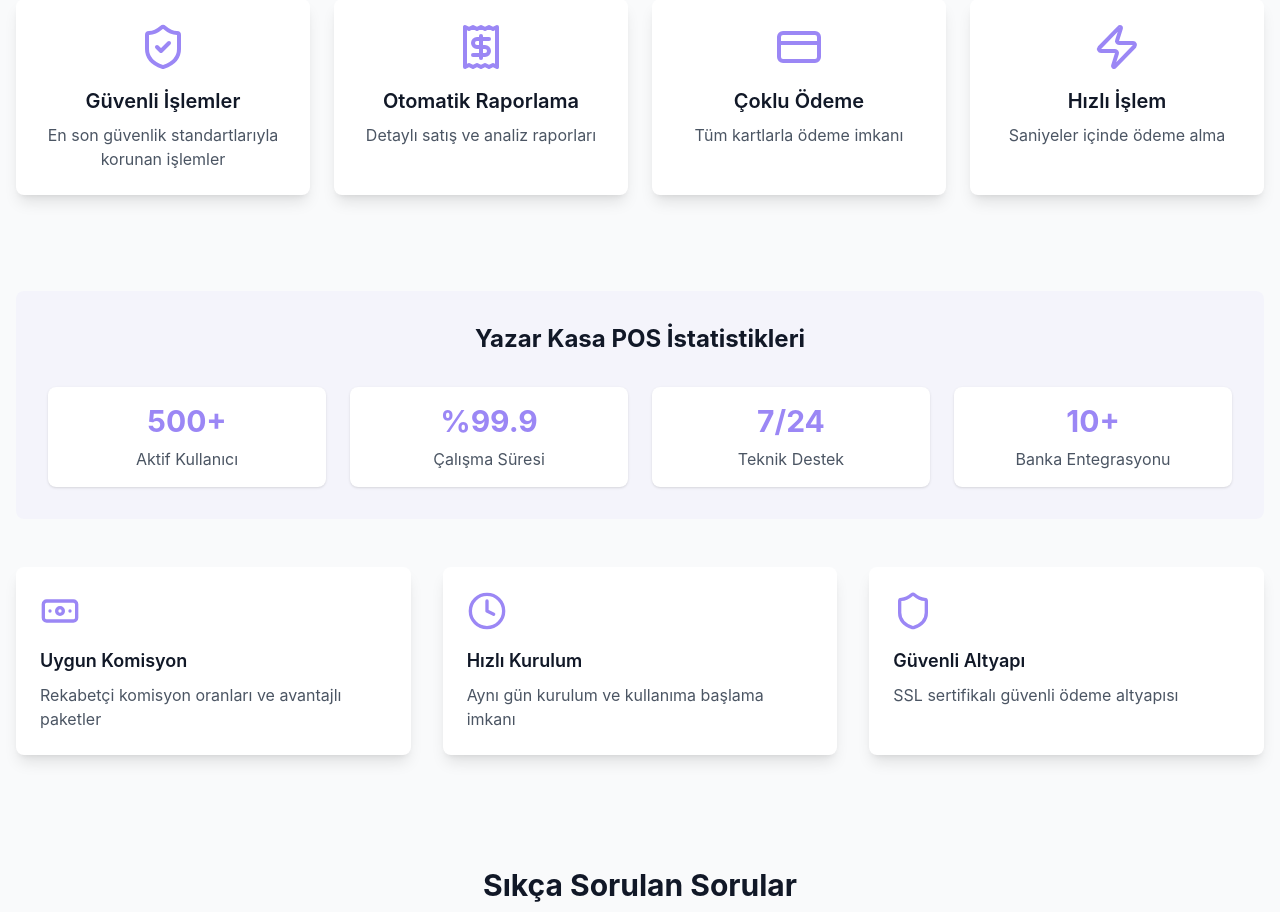
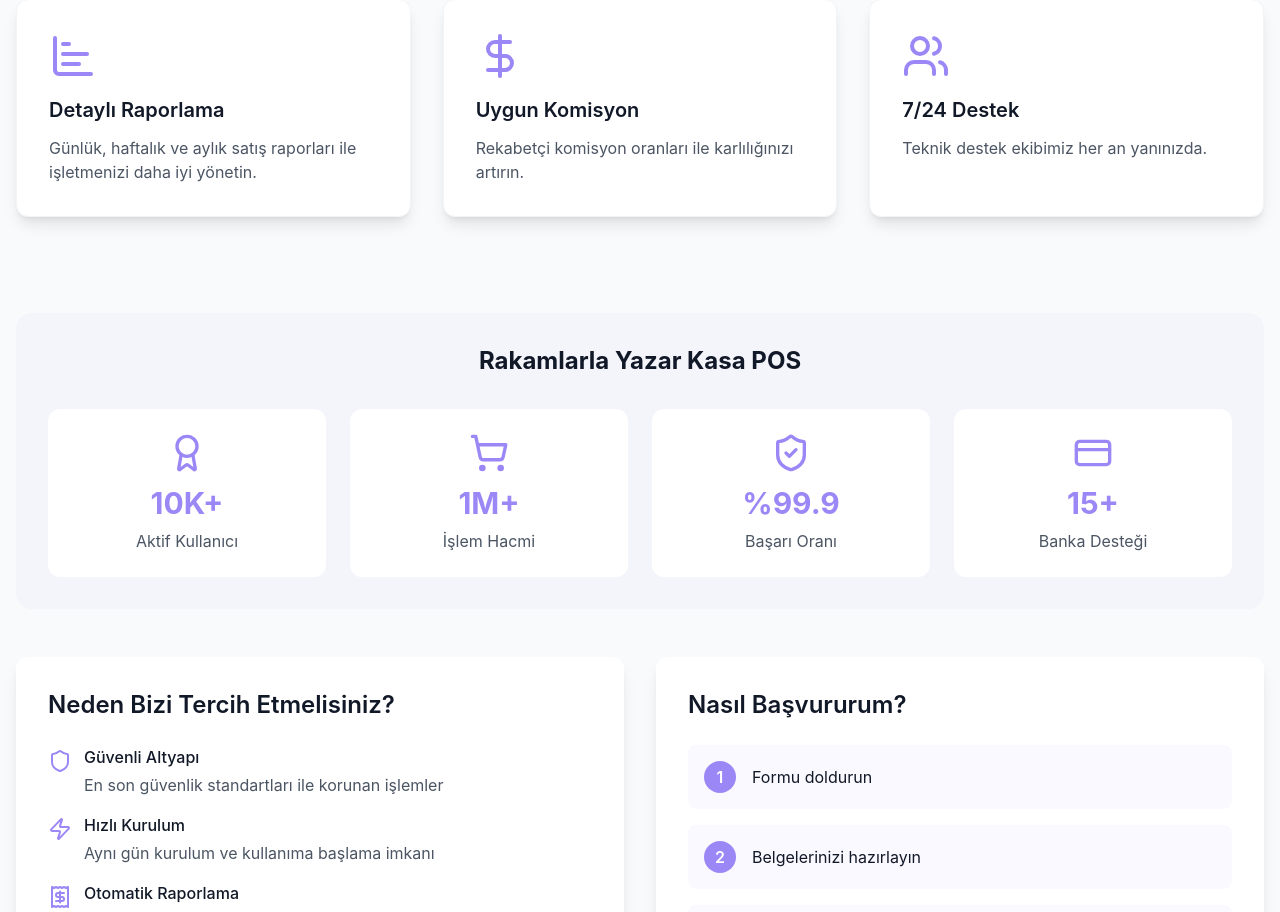
Before and after one commit to Volkaneless/pos-komisyon, a React (Vite) app: page /pos-types/yazarkasa in a window 1280 px wide. Shown: the part 3900-4812 px from the top of the page. Built offline with nearby package versions, Linux system fonts and the light colour scheme.

Commit message:
Enhance Yazarkasa page
Improved the functionality and content of the Yazarkasa POS page without altering the existing structure.
[skip gpt_engineer]

```diff
--- a/src/pages/pos-types/YazarkasaPOS.tsx
+++ b/src/pages/pos-types/YazarkasaPOS.tsx
@@ -1,5 +1,5 @@
 import { Helmet } from "react-helmet";
-import { Terminal, ShieldCheck, Receipt, CreditCard, Banknote, Clock, Shield, Zap } from "lucide-react";
+import { Terminal, ShieldCheck, Receipt, CreditCard, Banknote, Clock, Shield, Zap, ChartBar, DollarSign, Users, Award, ShoppingCart } from "lucide-react";
 import POSTypePage from "@/components/pos-types/POSTypePage";
 import FAQ from "@/components/FAQ";
 import LatestBlogPosts from "@/components/pos/LatestBlogPosts";
@@ -31,69 +31,96 @@ const YazarkasaPOS = () => {
         />
 
         <div className="container mx-auto px-4">
-          {/* Ana Özellikler */}
-          <div className="grid md:grid-cols-4 gap-6 py-12">
-            <div className="flex flex-col items-center text-center p-6 bg-white rounded-lg shadow-lg hover:shadow-xl transition-shadow">
-              <ShieldCheck className="w-12 h-12 text-primary mb-4" />
-              <h3 className="text-xl font-semibold mb-2">Güvenli İşlemler</h3>
-              <p className="text-gray-600">En son güvenlik standartlarıyla korunan işlemler</p>
+          {/* Öne Çıkan Özellikler */}
+          <div className="grid md:grid-cols-3 gap-8 py-12">
+            <div className="bg-white p-8 rounded-xl shadow-lg hover:shadow-xl transition-shadow border border-gray-100">
+              <ChartBar className="w-12 h-12 text-primary mb-4" />
+              <h3 className="text-xl font-semibold mb-3">Detaylı Raporlama</h3>
+              <p className="text-gray-600">Günlük, haftalık ve aylık satış raporları ile işletmenizi daha iyi yönetin.</p>
             </div>
-            <div className="flex flex-col items-center text-center p-6 bg-white rounded-lg shadow-lg hover:shadow-xl transition-shadow">
-              <Receipt className="w-12 h-12 text-primary mb-4" />
-              <h3 className="text-xl font-semibold mb-2">Otomatik Raporlama</h3>
-              <p className="text-gray-600">Detaylı satış ve analiz raporları</p>
+            <div className="bg-white p-8 rounded-xl shadow-lg hover:shadow-xl transition-shadow border border-gray-100">
+              <DollarSign className="w-12 h-12 text-primary mb-4" />
+              <h3 className="text-xl font-semibold mb-3">Uygun Komisyon</h3>
+              <p className="text-gray-600">Rekabetçi komisyon oranları ile karlılığınızı artırın.</p>
             </div>
-            <div className="flex flex-col items-center text-center p-6 bg-white rounded-lg shadow-lg hover:shadow-xl transition-shadow">
-              <CreditCard className="w-12 h-12 text-primary mb-4" />
-              <h3 className="text-xl font-semibold mb-2">Çoklu Ödeme</h3>
-              <p className="text-gray-600">Tüm kartlarla ödeme imkanı</p>
-            </div>
-            <div className="flex flex-col items-center text-center p-6 bg-white rounded-lg shadow-lg hover:shadow-xl transition-shadow">
-              <Zap className="w-12 h-12 text-primary mb-4" />
-              <h3 className="text-xl font-semibold mb-2">Hızlı İşlem</h3>
-              <p className="text-gray-600">Saniyeler içinde ödeme alma</p>
+            <div className="bg-white p-8 rounded-xl shadow-lg hover:shadow-xl transition-shadow border border-gray-100">
+              <Users className="w-12 h-12 text-primary mb-4" />
+              <h3 className="text-xl font-semibold mb-3">7/24 Destek</h3>
+              <p className="text-gray-600">Teknik destek ekibimiz her an yanınızda.</p>
             </div>
           </div>
 
           {/* İstatistikler */}
-          <div className="bg-primary/5 rounded-lg p-8 my-12">
-            <h2 className="text-2xl font-bold text-center mb-8">Yazar Kasa POS İstatistikleri</h2>
-            <div className="grid md:grid-cols-4 gap-6 text-center">
-              <div className="p-4 bg-white rounded-lg shadow">
-                <div className="text-3xl font-bold text-primary mb-2">500+</div>
+          <div className="bg-primary/5 rounded-2xl p-8 my-12">
+            <h2 className="text-2xl font-bold text-center mb-8">Rakamlarla Yazar Kasa POS</h2>
+            <div className="grid grid-cols-2 md:grid-cols-4 gap-6">
+              <div className="bg-white p-6 rounded-xl text-center">
+                <Award className="w-10 h-10 text-primary mx-auto mb-3" />
+                <div className="text-3xl font-bold text-primary mb-2">10K+</div>
                 <div className="text-gray-600">Aktif Kullanıcı</div>
               </div>
-              <div className="p-4 bg-white rounded-lg shadow">
+              <div className="bg-white p-6 rounded-xl text-center">
+                <ShoppingCart className="w-10 h-10 text-primary mx-auto mb-3" />
+                <div className="text-3xl font-bold text-primary mb-2">1M+</div>
+                <div className="text-gray-600">İşlem Hacmi</div>
+              </div>
+              <div className="bg-white p-6 rounded-xl text-center">
+                <ShieldCheck className="w-10 h-10 text-primary mx-auto mb-3" />
                 <div className="text-3xl font-bold text-primary mb-2">%99.9</div>
-                <div className="text-gray-600">Çalışma Süresi</div>
+                <div className="text-gray-600">Başarı Oranı</div>
               </div>
-              <div className="p-4 bg-white rounded-lg shadow">
-                <div className="text-3xl font-bold text-primary mb-2">7/24</div>
-                <div className="text-gray-600">Teknik Destek</div>
-              </div>
-              <div className="p-4 bg-white rounded-lg shadow">
-                <div className="text-3xl font-bold text-primary mb-2">10+</div>
-                <div className="text-gray-600">Banka Entegrasyonu</div>
+              <div className="bg-white p-6 rounded-xl text-center">
+                <CreditCard className="w-10 h-10 text-primary mx-auto mb-3" />
+                <div className="text-3xl font-bold text-primary mb-2">15+</div>
+                <div className="text-gray-600">Banka Desteği</div>
               </div>
             </div>
           </div>
 
-          {/* Ek Özellikler */}
-          <div className="grid md:grid-cols-3 gap-8 mb-12">
-            <div className="bg-white p-6 rounded-lg shadow-lg">
-              <Banknote className="w-10 h-10 text-primary mb-4" />
-              <h3 className="text-lg font-semibold mb-2">Uygun Komisyon</h3>
-              <p className="text-gray-600">Rekabetçi komisyon oranları ve avantajlı paketler</p>
+          {/* Neden Biz? */}
+          <div className="grid md:grid-cols-2 gap-8 mb-12">
+            <div className="bg-white p-8 rounded-xl shadow-lg">
+              <h3 className="text-2xl font-semibold mb-6">Neden Bizi Tercih Etmelisiniz?</h3>
+              <div className="space-y-4">
+                <div className="flex items-start gap-3">
+                  <Shield className="w-6 h-6 text-primary flex-shrink-0 mt-1" />
+                  <div>
+                    <h4 className="font-medium mb-1">Güvenli Altyapı</h4>
+                    <p className="text-gray-600">En son güvenlik standartları ile korunan işlemler</p>
+                  </div>
+                </div>
+                <div className="flex items-start gap-3">
+                  <Zap className="w-6 h-6 text-primary flex-shrink-0 mt-1" />
+                  <div>
+                    <h4 className="font-medium mb-1">Hızlı Kurulum</h4>
+                    <p className="text-gray-600">Aynı gün kurulum ve kullanıma başlama imkanı</p>
+                  </div>
+                </div>
+                <div className="flex items-start gap-3">
+                  <Receipt className="w-6 h-6 text-primary flex-shrink-0 mt-1" />
+                  <div>
+                    <h4 className="font-medium mb-1">Otomatik Raporlama</h4>
+                    <p className="text-gray-600">Detaylı satış ve analiz raporları</p>
+                  </div>
+                </div>
+              </div>
             </div>
-            <div className="bg-white p-6 rounded-lg shadow-lg">
-              <Clock className="w-10 h-10 text-primary mb-4" />
-              <h3 className="text-lg font-semibold mb-2">Hızlı Kurulum</h3>
-              <p className="text-gray-600">Aynı gün kurulum ve kullanıma başlama imkanı</p>
-            </div>
-            <div className="bg-white p-6 rounded-lg shadow-lg">
-              <Shield className="w-10 h-10 text-primary mb-4" />
-              <h3 className="text-lg font-semibold mb-2">Güvenli Altyapı</h3>
-              <p className="text-gray-600">SSL sertifikalı güvenli ödeme altyapısı</p>
+            <div className="bg-white p-8 rounded-xl shadow-lg">
+              <h3 className="text-2xl font-semibold mb-6">Nasıl Başvururum?</h3>
+              <div className="space-y-4">
+                <div className="flex items-center gap-4 p-4 bg-primary/5 rounded-lg">
+                  <div className="w-8 h-8 bg-primary text-white rounded-full flex items-center justify-center font-semibold">1</div>
+                  <p>Formu doldurun</p>
+                </div>
+                <div className="flex items-center gap-4 p-4 bg-primary/5 rounded-lg">
+                  <div className="w-8 h-8 bg-primary text-white rounded-full flex items-center justify-center font-semibold">2</div>
+                  <p>Belgelerinizi hazırlayın</p>
+                </div>
+                <div className="flex items-center gap-4 p-4 bg-primary/5 rounded-lg">
+                  <div className="w-8 h-8 bg-primary text-white rounded-full flex items-center justify-center font-semibold">3</div>
+                  <p>Kurulumu tamamlayın</p>
+                </div>
+              </div>
             </div>
           </div>
 
```
